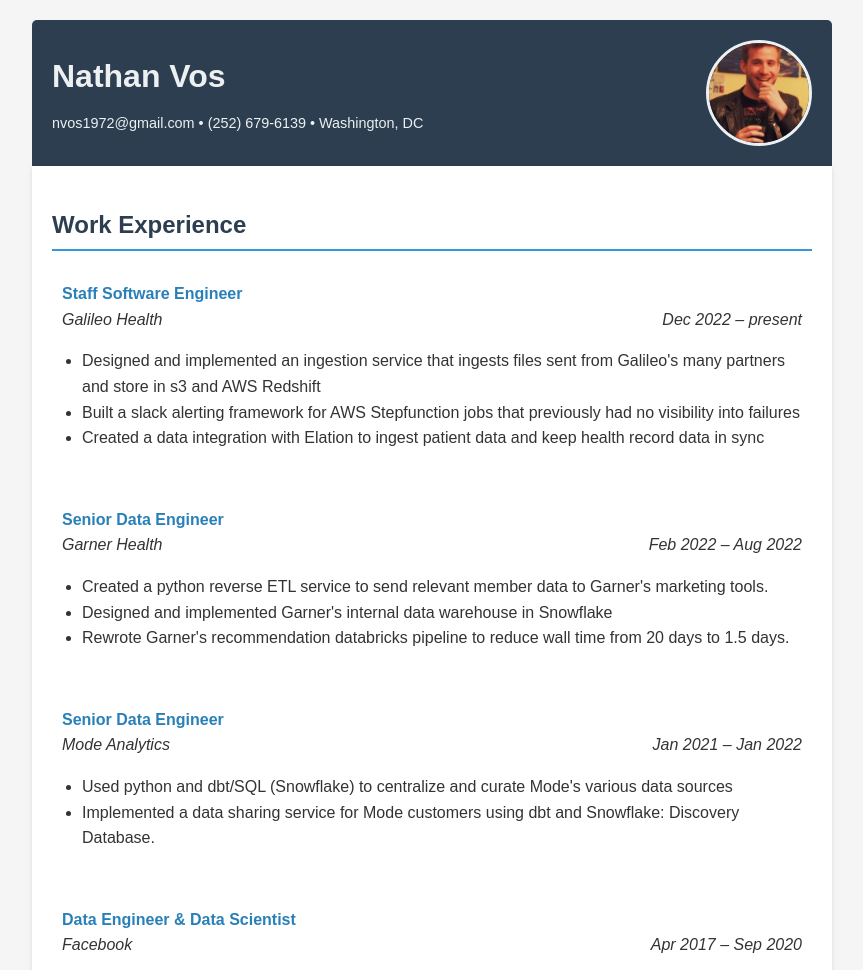
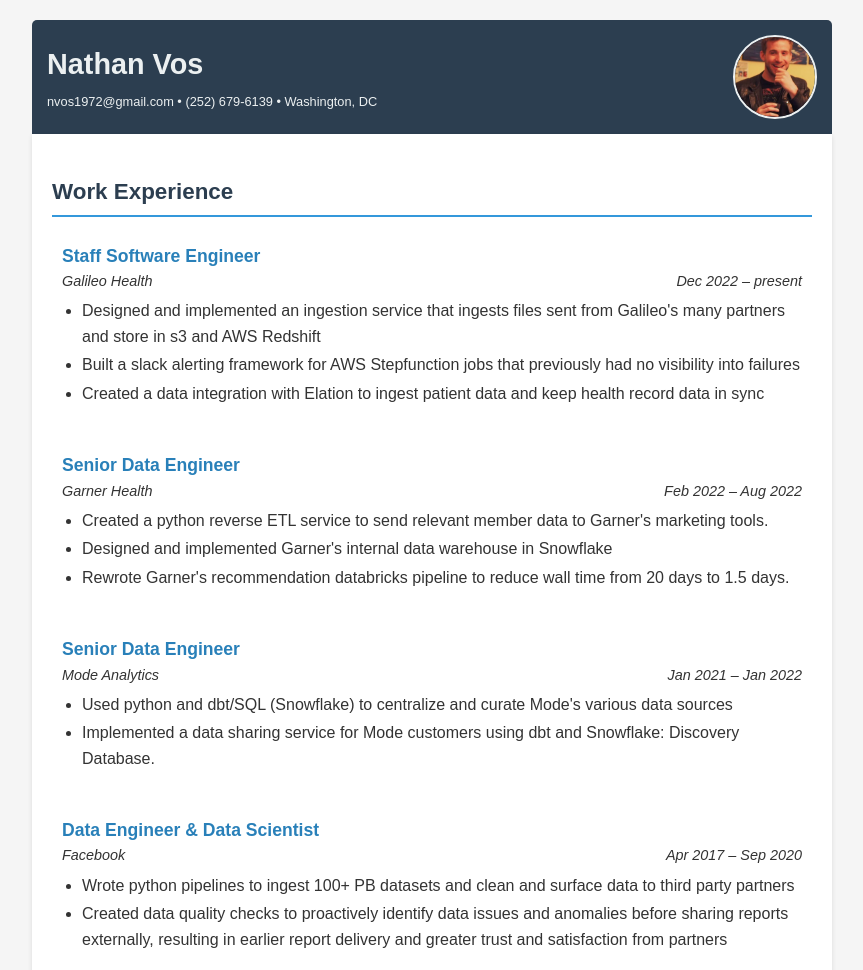
Before and after one commit to nvos91/about_me, a plain HTML site: page index.html in a window 1280 px wide. Shown: the top 970 px of the page, without its empty margins (208-1071 px from the left). Drawn offline with Linux system fonts and the light colour scheme.

Commit message:
Update index.html

```diff
--- a/index.html
+++ b/index.html
@@ -17,7 +17,7 @@
         header {
             background-color: #2c3e50;
             color: #ecf0f1;
-            padding: 20px;
+            padding: 15px;
             text-align: left;
             border-radius: 5px 5px 0 0;
             display: flex;
@@ -26,20 +26,23 @@
         }
         .header-info {
             flex: 1;
+            display: flex;
+            flex-direction: column;
         }
         h1 {
             margin: 0;
+            font-size: 1.8em;
         }
         .contact-info {
-            margin-top: 10px;
-            font-size: 0.9em;
+            font-size: 0.8em;
+            margin-top: 5px;
         }
         .profile-photo {
-            width: 100px;
-            height: 100px;
+            width: 80px;
+            height: 80px;
             border-radius: 50%;
             object-fit: cover;
-            border: 3px solid #ecf0f1;
+            border: 2px solid #ecf0f1;
             transition: transform 0.3s ease;
         }
         .profile-photo:hover {
@@ -56,6 +59,9 @@
             border-bottom: 2px solid #3498db;
             padding-bottom: 5px;
             transition: color 0.3s ease;
+            font-size: 1.4em;
+            margin-top: 20px;
+            margin-bottom: 15px;
         }
         h2:hover {
             color: #3498db;
@@ -72,21 +78,29 @@
         .job-title {
             font-weight: bold;
             color: #2980b9;
+            font-size: 1.1em;
         }
         .job-details {
             display: flex;
             justify-content: space-between;
             font-style: italic;
-            margin-bottom: 10px;
+            margin-bottom: 5px;
+            font-size: 0.9em;
         }
         ul {
             padding-left: 20px;
+            margin-top: 5px;
+            margin-bottom: 5px;
+        }
+        li {
+            margin-bottom: 3px;
         }
         .skills {
             background-color: #ecf0f1;
             padding: 10px;
             border-radius: 5px;
             transition: background-color 0.3s ease;
+            font-size: 0.9em;
         }
         .skills:hover {
             background-color: #e0e6e9;
```
